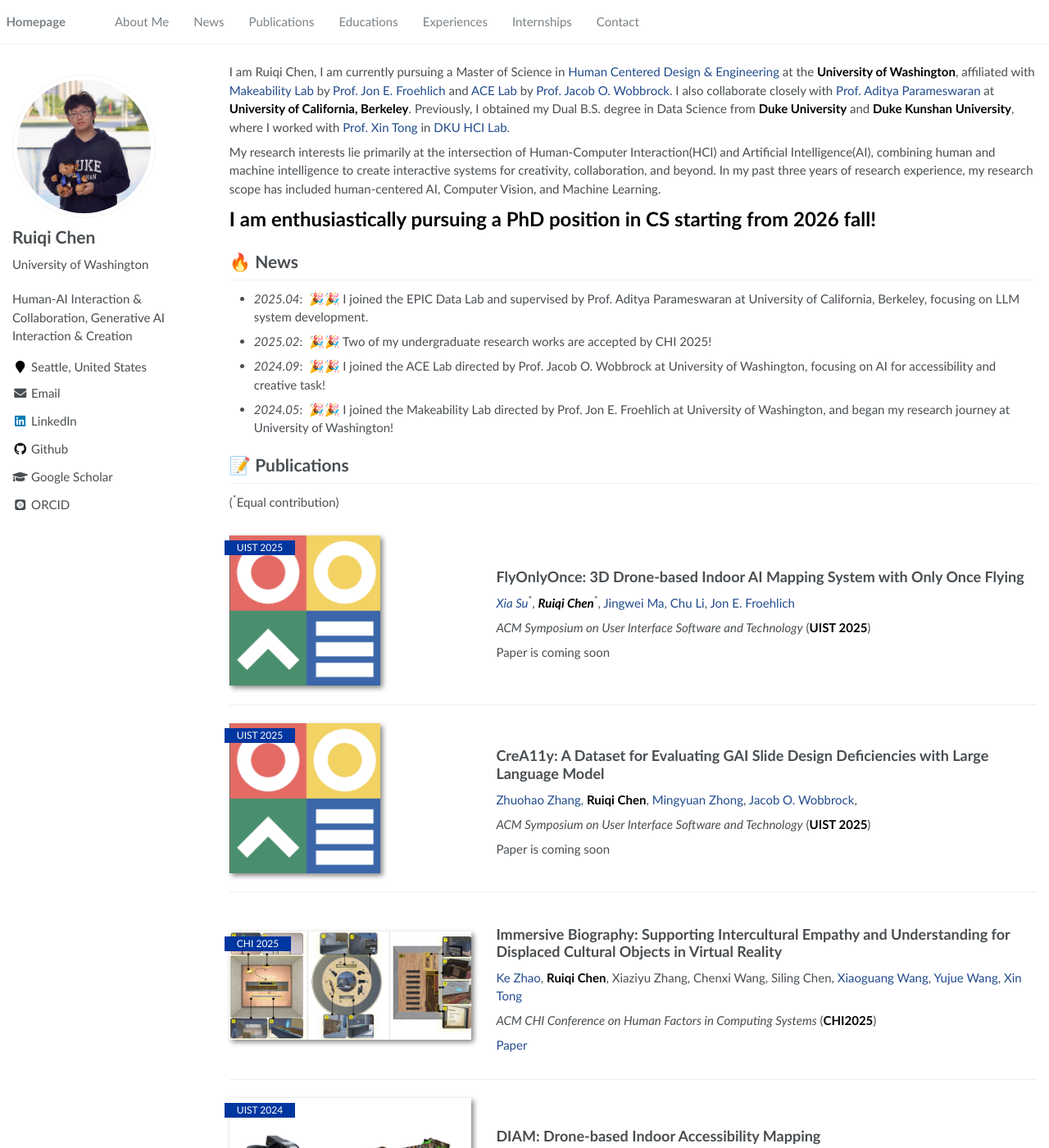
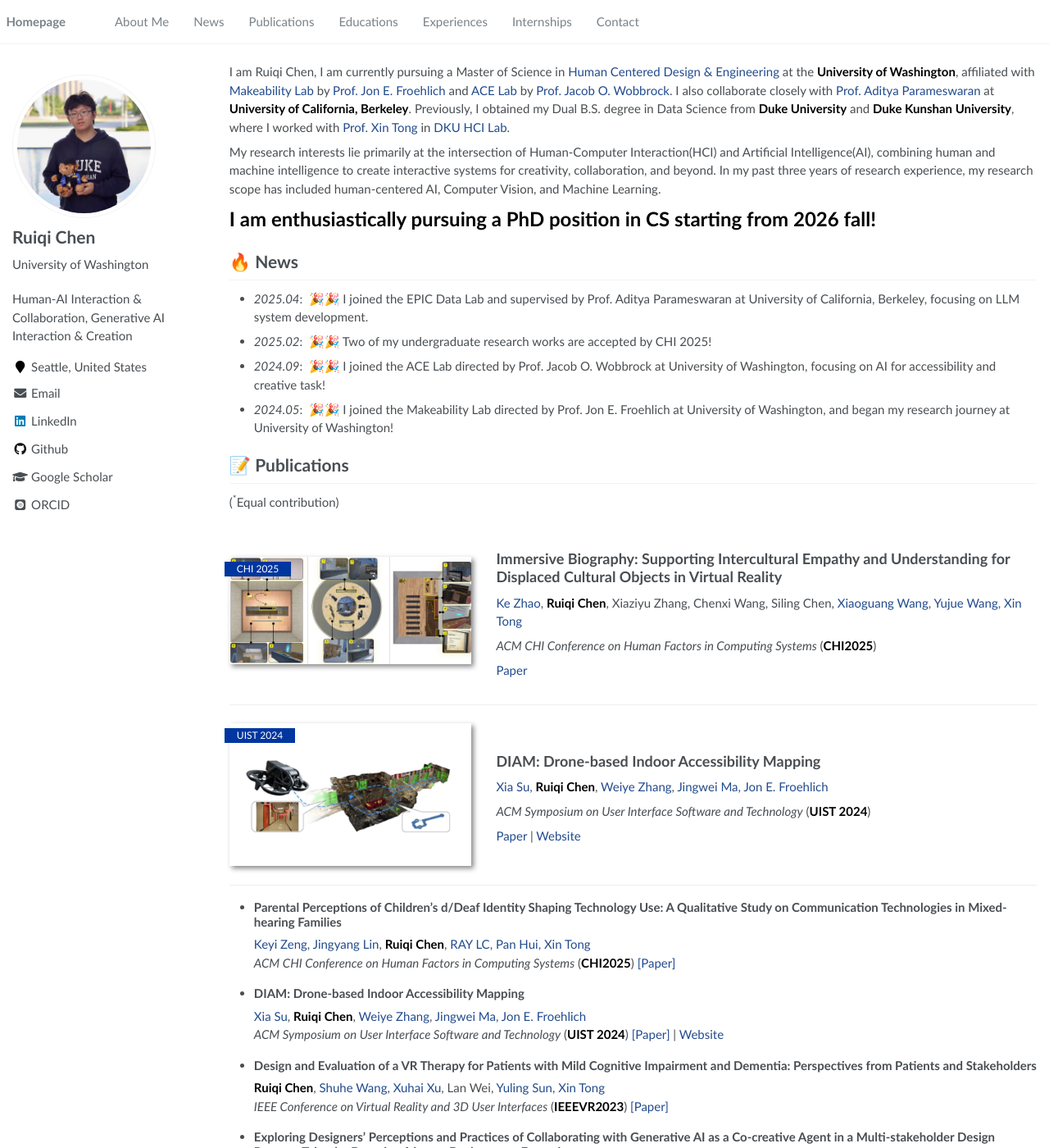
Before and after one commit to Ruiqi-Chen-0216/Ruiqi-Chen-0216.github.io, a Jekyll site: the page built from _pages/home.md, in a window 1280 px wide and 1400 px high. Shown: the whole window at 82% size. Built offline with Jekyll 4.4.1, drawn with Linux system fonts in a browser that asks for light colours; some web fonts are replaced; some of the changed lines change nothing that is shown.

Commit message:
Update home.md

```diff
--- a/_pages/home.md
+++ b/_pages/home.md
@@ -32,6 +32,7 @@ My research interests lie primarily at the intersection of Human-Computer Intera
 # 📝 Publications
 (<sup>*</sup>Equal contribution)
 
+<!--
 <div class='paper-box'><div class='paper-box-image'><div><div class="badge">UIST 2025</div><img src='images/UIST25.png' alt="sym" width="70%"></div></div>
 <div class='paper-box-text' markdown="1">
 
@@ -66,7 +67,7 @@ Paper is coming soon
 Paper is coming soon
 </div>
 </div>
-
+-->
 
 <div class='paper-box'><div class='paper-box-image'><div><div class="badge">CHI 2025</div><img src='images/NSZT.png' alt="sym" width="100%"></div></div>
 <div class='paper-box-text' markdown="1">
@@ -110,6 +111,9 @@ Paper is coming soon
   [Keyi Zeng](https://arkxlab.github.io/profile/keyi.html#), [Jingyang Lin](https://orcid.org/0009-0000-1832-6381), **Ruiqi Chen**, [RAY LC](https://raylc.org/), [Pan Hui](https://panhui.people.ust.hk/index.html), [Xin Tong](https://scholar.google.ca/citations?user=XIM08ZwAAAAJ&hl=en)
   *ACM CHI Conference on Human Factors in Computing Systems* (**CHI2025**) [[Paper]](https://doi.org/10.1145/3706599.3719753)
 
+- ### DIAM: Drone-based Indoor Accessibility Mapping
+  [Xia Su](https://xiasu.github.io/), **Ruiqi Chen**, [Weiye Zhang](https://makeabilitylab.cs.washington.edu/member/richardweiyezhang/), [Jingwei Ma](https://jingweim.github.io/), [Jon E. Froehlich](https://jonfroehlich.github.io/)
+  *ACM Symposium on User Interface Software and Technology* (**UIST 2024**) [[Paper]](https://dl.acm.org/doi/10.1145/3672539.3686782) | [Website](https://makeabilitylab.cs.washington.edu/project/diam/)
 
 - ### Design and Evaluation of a VR Therapy for Patients with Mild Cognitive Impairment and Dementia: Perspectives from Patients and Stakeholders
   **Ruiqi Chen**, [Shuhe Wang](https://www.linkedin.com/in/shuhe-wang-2455b7313/), [Xuhai Xu](https://orsonxu.com/), Lan Wei, [Yuling Sun](https://www.yulingsun.net/), [Xin Tong](https://scholar.google.ca/citations?user=XIM08ZwAAAAJ&hl=en)
```
